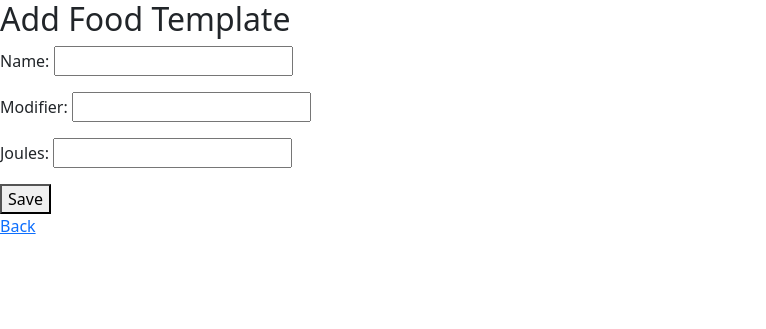
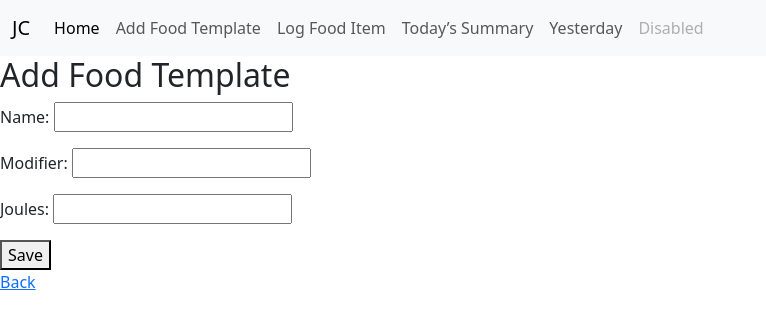
Before and after one commit to ww24e018/joulecounter, a Django app: page /add/ in a window 1280 px wide. Shown: the top 329 px of the page, without its empty margins (0-766 px from the left). Run offline with Django 5.2, Linux system fonts and the light colour scheme; the visitor is signed in with stand-in values (Sample User, id 1).

Commit message:
add navbar, slightly functional

```diff
--- a/templates/base.html
+++ b/templates/base.html
@@ -7,6 +7,25 @@
     <link href="https://cdn.jsdelivr.net/npm/bootstrap@5.3.8/dist/css/bootstrap.min.css" rel="stylesheet" integrity="sha384-sRIl4kxILFvY47J16cr9ZwB07vP4J8+LH7qKQnuqkuIAvNWLzeN8tE5YBujZqJLB" crossorigin="anonymous">
 </head>
 <body>
+    <nav class="navbar navbar-expand-lg bg-body-tertiary">
+      <div class="container-fluid">
+        <a class="navbar-brand" href="#">JC</a>
+        <button class="navbar-toggler" type="button" data-bs-toggle="collapse" data-bs-target="#navbarNavAltMarkup" aria-controls="navbarNavAltMarkup" aria-expanded="false" aria-label="Toggle navigation">
+          <span class="navbar-toggler-icon"></span>
+        </button>
+        <div class="collapse navbar-collapse" id="navbarNavAltMarkup">
+          <div class="navbar-nav">
+            <a class="nav-link active" aria-current="page" href="{% url 'overview' %}">Home</a>
+            <a class="nav-link" href="{% url 'add_template' %}">Add Food Template</a>
+            <a class="nav-link" href="{% url 'log_item' %}">Log Food Item</a>
+            <a class="nav-link" href="{% url 'daily_summary' 0 %}">Today’s Summary</a>
+            <a class="nav-link" href="{% url 'daily_summary' 1 %}">Yesterday</a>
+            <a class="nav-link disabled" aria-disabled="true">Disabled</a>
+          </div>
+        </div>
+      </div>
+    </nav>
+
     <main>
         {% block content %}{% endblock %}
     </main>
```
